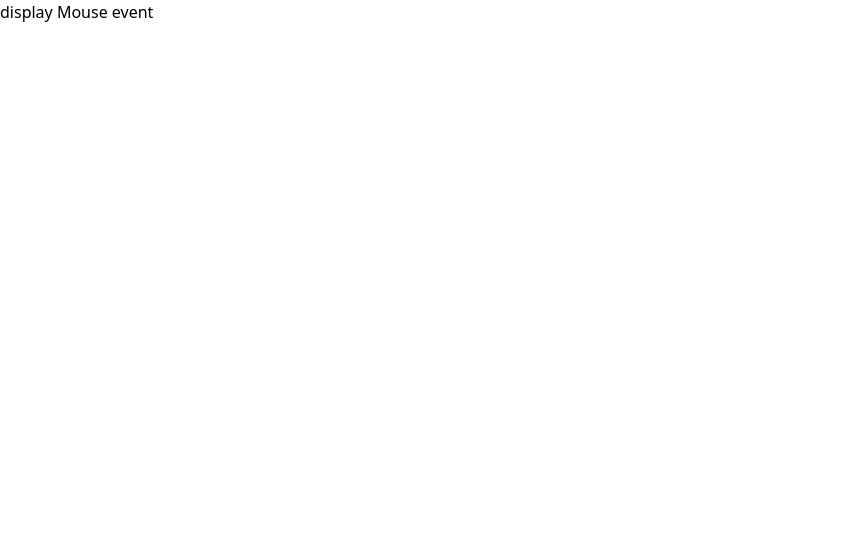
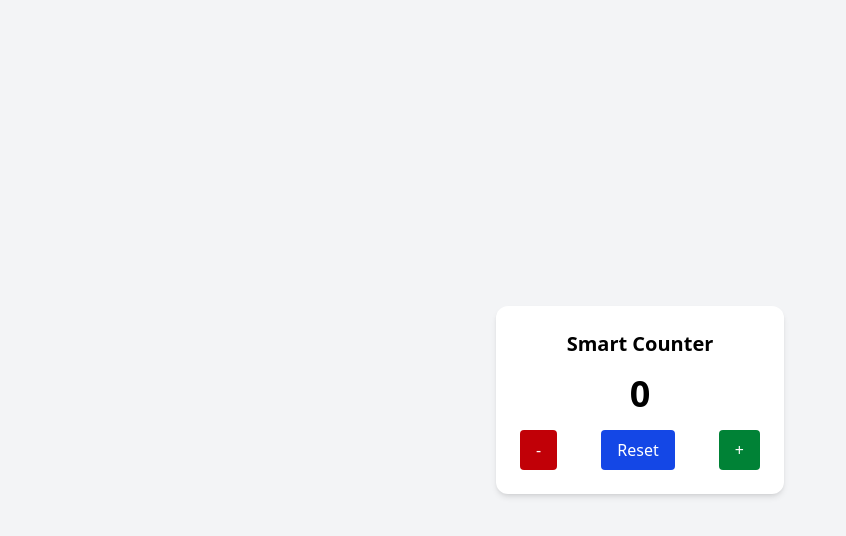
Before and after one commit to praisezedo/REACT-PRACTICE, a React (Vite) app: page / in a window 1280 px wide. Shown: the top 536 px of the page, without its empty margins (0-846 px from the left). Built offline with nearby package versions, Linux system fonts and the light colour scheme.

Commit message:
limit counter app

```diff
--- a/src/App.jsx
+++ b/src/App.jsx
@@ -1,4 +1,4 @@
-import ClickCounter from './ClickCounter.jsx';
+import ClickCounter from './ClickCounter';
 
 function App() {
    return (
--- a/src/ClickCounter.jsx
+++ b/src/ClickCounter.jsx
@@ -1,36 +1,70 @@
+import { useState } from "react";
 
-import { useState , useEffect } from "react";
+export default function ClickCounter() {
+  const [count, setCount] = useState(0);
+  const [message, setMessage] = useState("");
 
-function ClickCounter() {
-const [x , setX] = useState(0);
-const [y , setY] = useState(0);
-const [display , setDisplay] = useState(false);
+  const increment = () => {
+    if (count === 10) {
+      setMessage("⚠️ Maximum limit reached!");
+        setTimeout(() => {
+        setMessage("");
+      }, 2000);
+      return;
+    }
+    setCount(count + 1);
+    setMessage("");
+  };
 
-const logMousePosition = (e) => {
-    setX(e.clientX);
-    setY(e.clientY);
-    console.log("Mouse Event");
-}
-useEffect(() => {
-    console.log("Adding Event Listener");
-    window.addEventListener('mousemove' , logMousePosition);
+  const decrement = () => {
+    if (count === 0) {
+      setMessage("⚠️ You can't go below zero!");
+     setTimeout(() => {
+        setMessage("");
+      }, 2000);
+      return;
+    }
+    setCount(count - 1);
+    setMessage("");
+  };
 
-    return () => {
-        console.log("Removing Event Listener");
-
-        window.removeEventListener('mousemove' , logMousePosition);
-    }
-} , []);
+  const reset = () => {
+    setCount(0);
+    setMessage("");
+  };
 
   return (
-     <>
-  <button className="" onClick={() => setDisplay(!display)}>display Mouse event</button>
-  {
-    display &&  <div>
-        <h1 className="text-4xl font-bold text-center my-10">Mouse Position: x - {x}, y - {y}</h1>
+    <div className="flex flex-col items-center justify-center min-h-screen bg-gray-100">
+      <div className="bg-white p-6 rounded-xl shadow-md w-72 text-center">
+        <h1 className="text-xl font-bold mb-4">Smart Counter</h1>
+
+        <p className="text-4xl font-semibold mb-4">{count}</p>
+
+        {message && <p className="text-2xl text-red-500 mb-3">{message}</p>}
+
+        <div className="flex justify-between">
+          <button
+            onClick={decrement}
+            className={`bg-red-700 px-4 py-2 text-white rounded`}
+          >
+            -
+          </button>
+
+          <button
+            onClick={reset}
+            className={`bg-blue-700 px-4 py-2 text-white rounded`}
+          >
+            Reset
+          </button>
+
+          <button
+            onClick={increment}
+            className={`bg-green-700 px-4 py-2 text-white rounded`}
+          >
+            +
+          </button>
+        </div>
+      </div>
     </div>
-  }</>
   );
 }
-
-export default ClickCounter;
```
